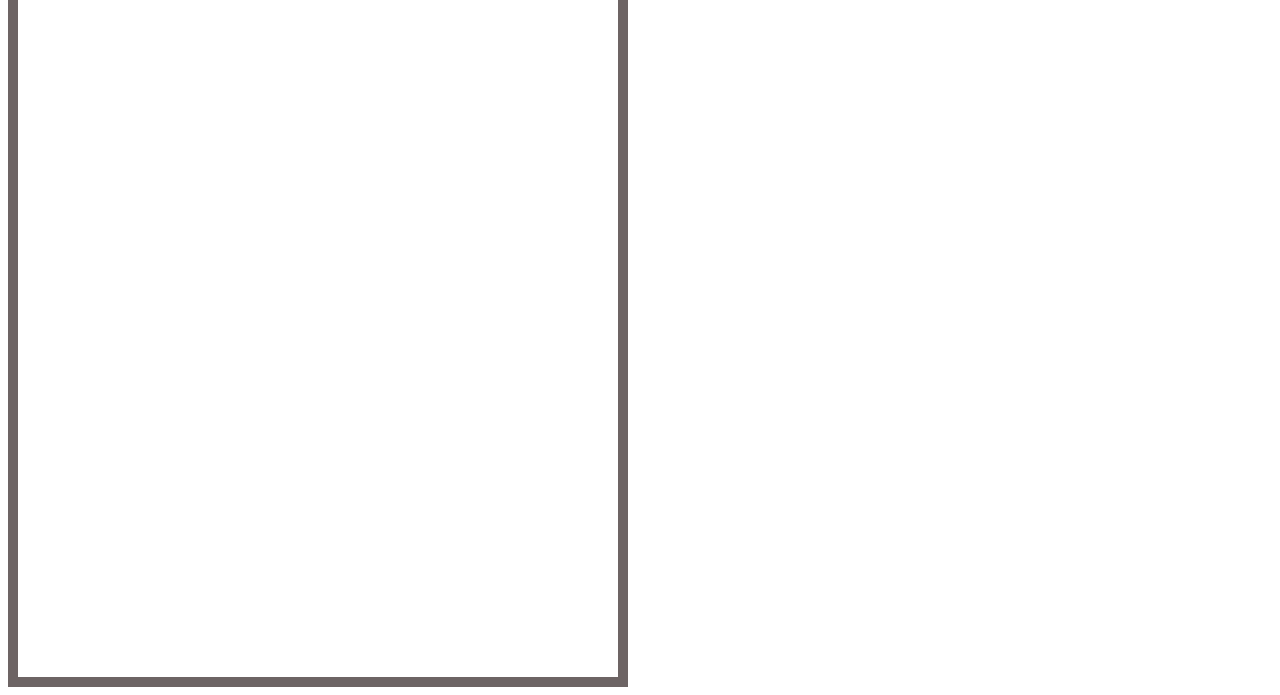
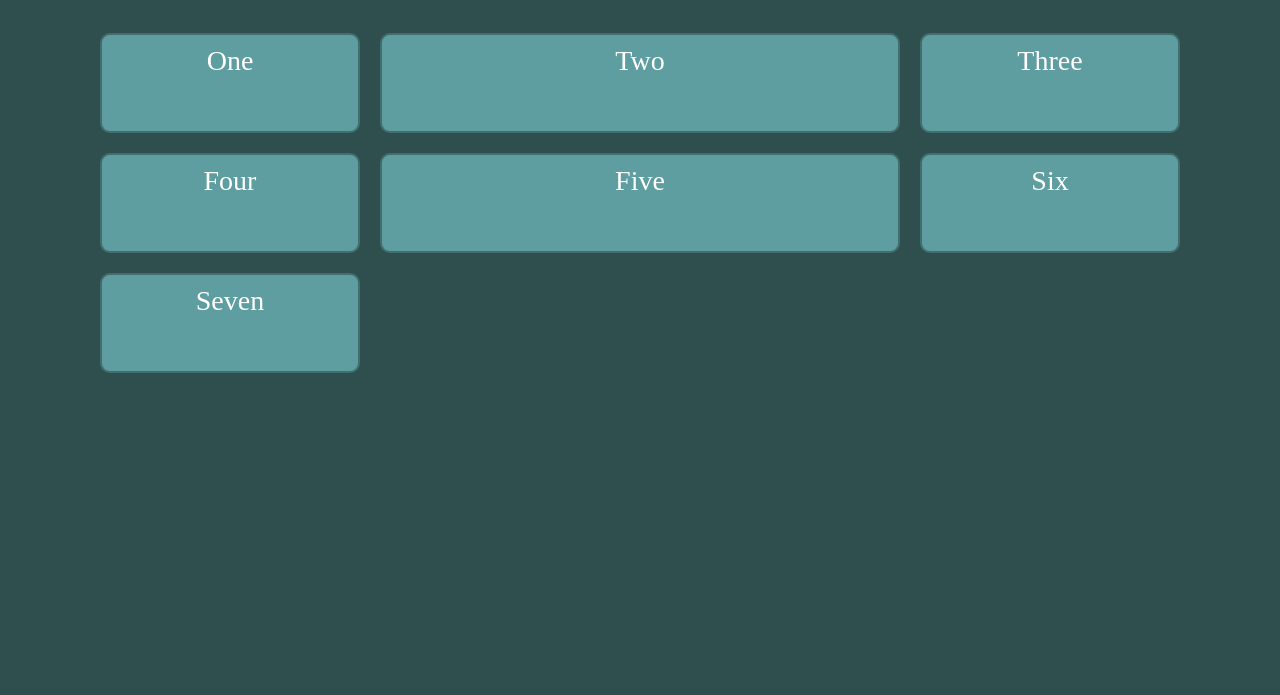
Before and after one commit to ThisIsTraian/Front-End-pieces, a plain HTML site: page grid/grid.html in a window 1280 px wide. Shown: the part 141-836 px from the top of the page. After the commit the page ends 800 px from the top, so only its background shows below. Drawn offline with Linux system fonts and the light colour scheme.

Commit message:
ok ok ok

```diff
--- /dev/null
+++ b/grid/exG.css
@@ -0,0 +1,45 @@
+html body {
+}
+
+.parent {
+    display: grid;
+    border: 7px solid #6d6464;
+    padding: 10px;
+    gap: 10px;
+    grid-template-areas:
+        'header header header header header header'
+        'menu main main main right right'
+        'menu footer footer footer footer footer';
+}
+
+.child {
+    padding: 30px 0;
+    color: #fff;
+    text-align: center;
+    font-size: 30px;
+}
+
+.one {
+    background-color: #b2d8d8;
+    grid-area: header;
+}
+
+.two {
+    background-color: #66b2b2;
+    grid-area: menu;
+}
+
+.three {
+    background-color: #008080;
+    grid-area: main;
+}
+
+.four {
+    background-color: #006666;
+    grid-area: right;
+}
+
+.five {
+    background-color: #004c4c;
+    grid-area: footer;
+}
--- /dev/null
+++ b/grid/grid-initial.css
@@ -0,0 +1,25 @@
+
+body {
+    font-size: 35px;
+    background-color: darkslategrey;
+    text-align: center;
+}
+
+.grid {
+    display: grid;
+    width: 1080px;
+    margin: auto;
+    justify-content: center;
+    grid-template-columns: 1fr 2fr 1fr;
+    grid-auto-rows: 100px;
+    gap: 20px;
+}
+.grid div {
+    background-color: cadetblue;
+    padding: 10px 20px;
+    border: 2px solid #426e70;
+    color: white;
+    font-size: 28px;
+    border-radius: 10px;
+    text-align: center;
+}
--- a/grid/grid.css
+++ /dev/null
@@ -1,23 +0,0 @@
-.parent{
-    height: 100vh;
-    width: 600px;
-    justify-content: start;
-    display: grid;
-    border: 10px solid #6d6464;
-}
-.one {
-    background-color: #b2d8d8;
-}
-
-.two {
-    background-color: #66b2b2;
-}
-
-.three {
-    background-color: #008080;
-}
-
-.four {
-    background-color: #006666;
-}
-.five {background-color: #004c4c;}
--- a/grid/grid.html
+++ b/grid/grid.html
@@ -1,21 +1,26 @@
+
 <!DOCTYPE html>
 <html lang="en">
+
 <head>
     <meta charset="UTF-8">
+    <meta http-equiv="X-UA-Compatible" content="IE=edge">
     <meta name="viewport" content="width=device-width, initial-scale=1.0">
+    <link rel="stylesheet" href="grid-initial.css">
     <title>Grid</title>
-    <link rel="stylesheet" href="grid.css">
 </head>
+
 <body>
-    <div class="parent">
-        <div class="child-one"></div>
-        <div class="child-two"></div>
-        <div class="child-three"></div>
-        <div class="child-four"></div>
-        <div class="child-five"></div>
-        <div class="child-six"></div>
+    <h1>My Grid</h1>
+    <div class="grid">
+        <div>One</div>
+        <div>Two</div>
+        <div>Three</div>
+        <div>Four</div>
+        <div>Five</div>
+        <div>Six</div>
+        <div>Seven</div>
     </div>
+</body>
 
-
-</body>
 </html>
```
Also changed, not shown: grid/NextGrid.html (added, +18 -0 lines).
